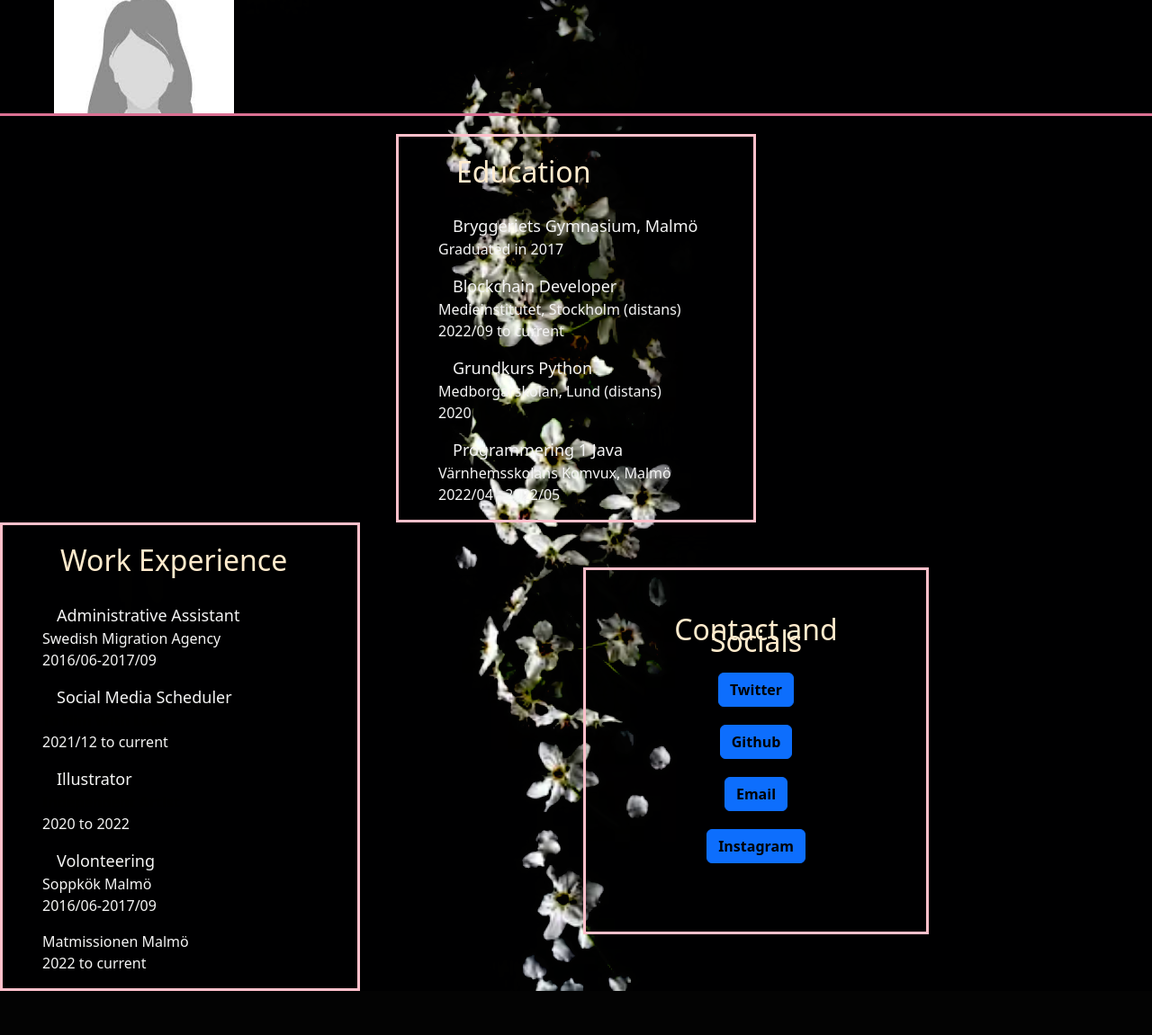
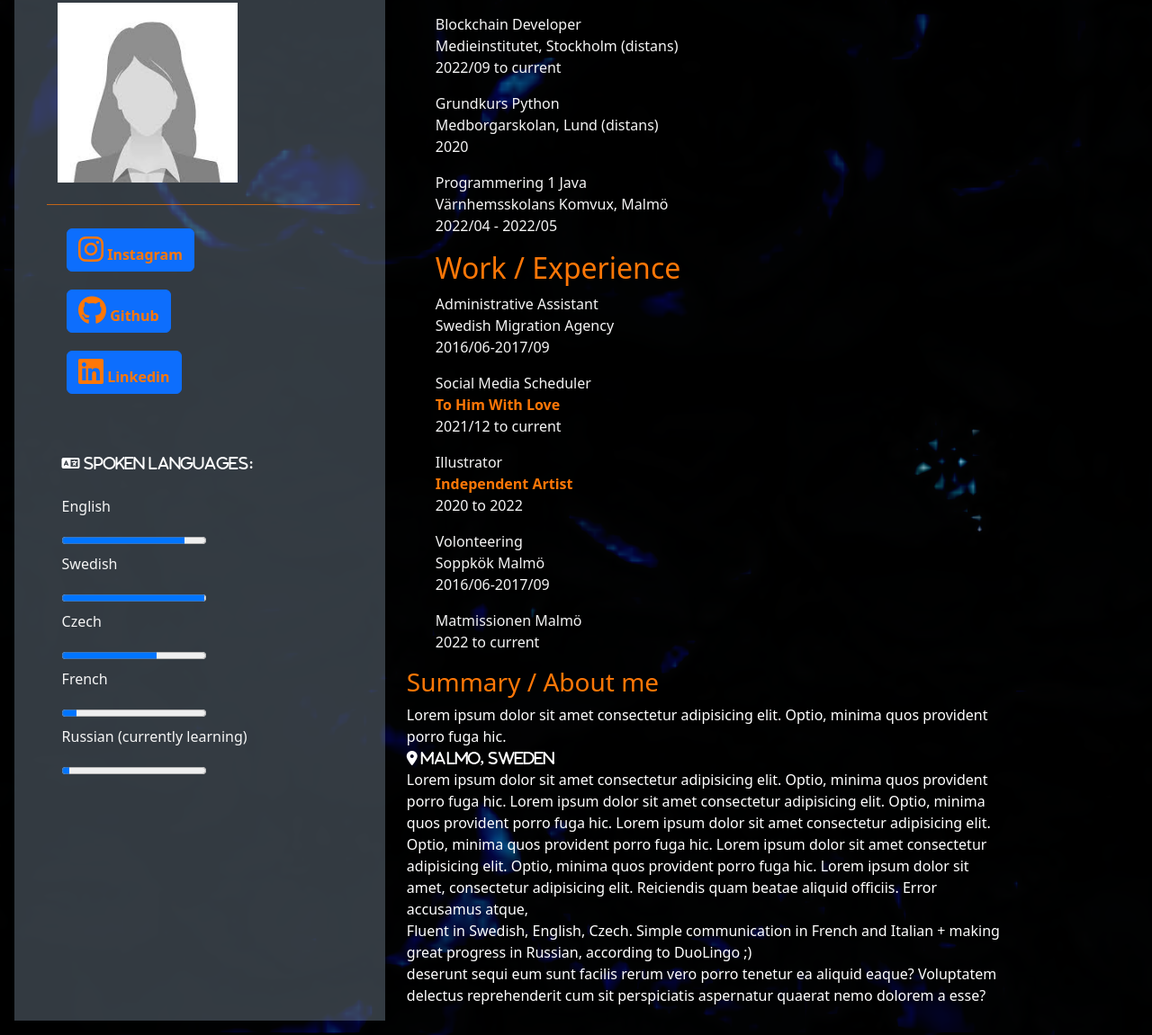
Before and after one commit to Medieinstitutet/cv-med-css-aleczks, a plain HTML site: page index.html in a window 1280 px wide. Shown: the part 111-1262 px from the top of the page at 90% size. Before the commit the page ends 1213 px from the top, so only its background shows below. Drawn offline with nearby package versions, Linux system fonts and the light colour scheme.

Commit message:
:lipstick: mer styling, hittade bra bakgrund

```diff
--- a/cv-med-css-aleczks.css
+++ b/cv-med-css-aleczks.css
@@ -1,84 +1,97 @@
+* {
+    margin: 0;
+    padding: 0;
+    box-sizing: border-box;
+}
+main {
+    display: grid;
+    grid-template-columns: 33% 57%;
+    margin: 1rem;
+}
 
-h1,h2,h3 {
-    color: blanchedalmond;
+.left-section {
+    background-color: rgba(119, 136, 153, 0.428);
+}
 
 
+
+h1 {
+    color: rgb(255, 119, 7);
+    font-weight: 200;
+    position: relative;
+    left: 3rem;
 }
- h1 {
-    position: relative;
-    left: 1rem;
- }
+hr {
+    background-color: rgb(255, 119, 7);
+    color: rgb(255, 119, 7);
+    opacity: 0.7;
+
+}
+
+h2,h3 {
+    color: rgb(255, 119, 7);
+    font-weight: 200;
+
+}
 
 a {
-    color: black;
+    color: rgb(255, 119, 7);
     text-decoration: none;
     font-weight: bolder;
 }
-
+.fa-2x {
+    color: rgb(255, 119, 7);
+}
 
 body {
     background-color:rgb(3, 3, 3);
-    background-image: url(cv-images/white-flower-background.avif);
+    background-image: url(cv-images/blue.jpg);
     background-size: cover;
     background-position: 50% 50%;
     background-blend-mode: hard-light;
 }
-.container-fluid {
-    height: 30vh;
-    overflow: hidden;
-}
 
 .col {
-
     padding: 10px;
-    line-height: 0.4;
-}
-
-h2 {
-    padding: 20px;
 }
 
 ul {
     color: whitesmoke;
     list-style: none;
-}
-header {
-    font-size: large;
-    position: relative;
-    left: 1rem;
-}
-.head {
-    border-bottom: 3px solid palevioletred;
-    border-top: 3px solid palevioletred;
-}
-.work {
-    border: 3px solid pink;
-    width: 400px;
-    height: fit-content;
-    position: relative;
-    float: left;
 
 }
-.education {
-    margin-top: 20px;
+.container {
+    position: relative;
+}
+
+.work .education {
     width: 400px;
-    height: fit-content;
+}
+
+.contact {
     position: relative;
-    border: 3px solid pink;
-
+    left: 3rem;
+    width: 300px;
+    height: 300px;
+}
+.about-me {
+    color: #fff;
+    position: relative;
+    float: right;
 
 }
-.contact {
-    border: 3px solid pink;
-    padding: 50px;
-    margin-top: 50px;
-    display: flex;
-    text-align: center;
-    width: 30vw;
-    height: fit-content;
+
+.langueages {
+    color: #fff;
+    padding-left: 5%;
 }
 
 img {
     position: relative;
     left: 3rem;
 }
+
+.fa-language {
+    position: relative;
+    left: 2rem;
+}
--- a/index.html
+++ b/index.html
@@ -4,21 +4,109 @@
     <meta charset="UTF-8">
     <meta http-equiv="X-UA-Compatible" content="IE=edge">
     <meta name="viewport" content="width=device-width, initial-scale=1.0">
-    <title>A. Mirelle Wallgren</title>
+    <link rel="stylesheet" href="https://cdnjs.cloudflare.com/ajax/libs/font-awesome/6.2.0/css/all.min.css"
+    integrity="sha512-xh6O/CkQoPOWDdYTDqeRdPCVd1SpvCA9XXcUnZS2FmJNp1coAFzvtCN9BmamE+4aHK8yyUHUSCcJHgXloTyT2A=="
+    crossorigin="anonymous" referrerpolicy="no-referrer" />
     <link rel="stylesheet" href="https://cdn.jsdelivr.net/npm/bootstrap@5.2.2/dist/css/bootstrap.min.css">
     <link rel="stylesheet" href="vendor/normalize.css">
     <link rel="stylesheet" href="cv-med-css-aleczks.css">
 
+    <title>A. Mirelle Wallgren</title>
 </head>
 <body>
+<main>
+<!--del ett-->
+<section class="left-section">
 
-<div class="head container-fluid">
-    <h1> A. Mirelle Wallgren</h1>
-    <img src="cv-images/profilePic.jpg" alt="profile picture" width="200" height="200">
+     <div class="">
+        <h1> A. Mirelle Wallgren</h1>
+        <hr>
+     </div>
+
+    <div class="">
+
+      <img src="cv-images/profilePic.jpg" alt="profile picture" width="200" height="200">
+    </div>
+
+
+<div class="contact">
+
+
+    <div class="row">
+        <br>
+        <hr>
+        <ul>
+            <li class="col">
+                <button class="btn btn-primary">
+                    <i class="fa-brands fa-instagram fa-2x"></i>
+                    <a href="https://instagram.com/aleczks" target="_blank">Instagram</a>
+                </button>
+            </li>
+            <!--
+                <li class="col">
+                <button class="btn btn-primary">
+                    <i class="fa-regular fa-envelope fa-2x"></i>
+                    <a href="https://mailto: wallgren.mirelle@gmail.com" target="_blank">Email</a>
+                </button>
+            </li>
+            -->
+            <li class="col">
+                <button class="btn btn-primary">
+                    <i class="fa-brands fa-github fa-2x"></i>
+                    <a href="https://github.com/aleczks" target="_blank">Github</a>
+                </button>
+            </li>
+            <!-- <li class="col">
+                <button class="btn btn-primary">
+                    <i class="fa-brands fa-twitter"></i>
+                    <a href="https://twitter.com/aleczks" target="_blank">Twitter</a>
+                </button>
+            </li>  -->
+            <li class="col">
+                <button class="btn btn-primary">
+                    <i class="fa-brands fa-linkedin fa-2x"></i>
+                    <a href="https://instagram.com/aleczks" target="_blank">Linkedin</a>
+                </button>
+            </li>
+        </ul>
+    </div>
+</div>
+
+<div class="langueages">
+    <i class="fa-solid fa-language"> spoken languages:</i>
+    <ul>
+        <li>
+            <p>
+             <br> English</p>
+            <progress max="100" value="85"></progress>
+        </li>
+        <li>
+            <p>Swedish</p>
+            <progress max="100" value="99"></progress>
+        </li>
+        <li>
+            <p>Czech</p>
+            <progress max="100" value="66"></progress>
+        </li>
+        <li>
+            <p>French</p>
+            <progress max="100" value="10"></progress>
+        </li>
+        <li>
+            <p>Russian (currently learning)</p>
+            <progress max="100" value="5"></progress>
+        </li>
+    </ul>
 </div>
 
 
-    <div class="education container-fluid"><ul>
+</section>
+
+<!--del två-->
+
+<section class="container right-section">
+
+    <div class="education container"><ul>
         <h2>Education</h2>
             <li>
                 <header>Bryggeriets Gymnasium, Malmö</header>
@@ -43,9 +131,9 @@
 </div>
 
 
-<div class="work container-fluid">
+<div class="work container">
     <ul>
-        <h2>Work Experience</h2>
+        <h2>Work / Experience</h2>
         <li>
             <header>Administrative Assistant</header>
                 <p>Swedish Migration Agency
@@ -76,35 +164,42 @@
                 <p>Matmissionen Malmö <br><datetime=2022>2022 to current</datetime></p>
         </li>
     </ul>
+  </div>
+
+<!--del tre -->
+
+<div class="about-me container">
+    <h3>Summary / About me </h3>
+    <p>
+    Lorem ipsum dolor sit amet consectetur adipisicing elit.
+     Optio, minima quos provident porro fuga hic. <br>
+     <i class="fa-solid fa-location-dot"> Malmo, Sweden</i>
+     <br>
+     Lorem ipsum dolor sit amet consectetur adipisicing elit.
+     Optio, minima quos provident porro fuga hic.
+     Lorem ipsum dolor sit amet consectetur adipisicing elit.
+     Optio, minima quos provident porro fuga hic.
+     Lorem ipsum dolor sit amet consectetur adipisicing elit.
+     Optio, minima quos provident porro fuga hic.
+     Lorem ipsum dolor sit amet consectetur adipisicing elit.
+     Optio, minima quos provident porro fuga hic.
+     Lorem ipsum dolor sit amet, consectetur adipisicing elit.
+     Reiciendis quam beatae aliquid officiis.
+     Error accusamus atque,
+
+        <br> Fluent in Swedish, English, Czech.
+        Simple communication in French and Italian +
+        making great progress in Russian, according to DuoLingo ;)
+        <br>
+     deserunt sequi eum sunt facilis rerum vero
+     porro tenetur ea aliquid eaque?
+    Voluptatem delectus reprehenderit cum sit
+    perspiciatis aspernatur quaerat nemo dolorem a esse?
+    </p>
 </div>
+</section>
 
 
-
-
-<div class="contact container-fluid">
-
-
-    <div class="row">
-        <h2 class="col">Contact and Socials</h2>
-        <ul>
-            <li class="col">
-                <button class="btn btn-primary"><a href="https://twitter.com/aleczks" target="_blank">Twitter</a></button>
-            </li>
-            <li class="col">
-                <button class="btn btn-primary"><a href="https://github.com/aleczks" target="_blank">Github</a></button>
-            </li>
-            <li class="col">
-                <button class="btn btn-primary"><a href="https://mailto: wallgren.mirelle@gmail.com" target="_blank">Email</a></button>
-            </li>
-            <li class="col">
-                <button class="btn btn-primary"><a href="https://instagram.com/aleczks" target="_blank">Instagram</a></button>
-            </li>
-        </ul>
-    </div>
-
-
-
-</div>
-
+</main>
 </body>
 </html>
```
Also changed, not shown: cv-images/blue.jpg (added), cv-images/stad.jpg (added), 1 other file.
